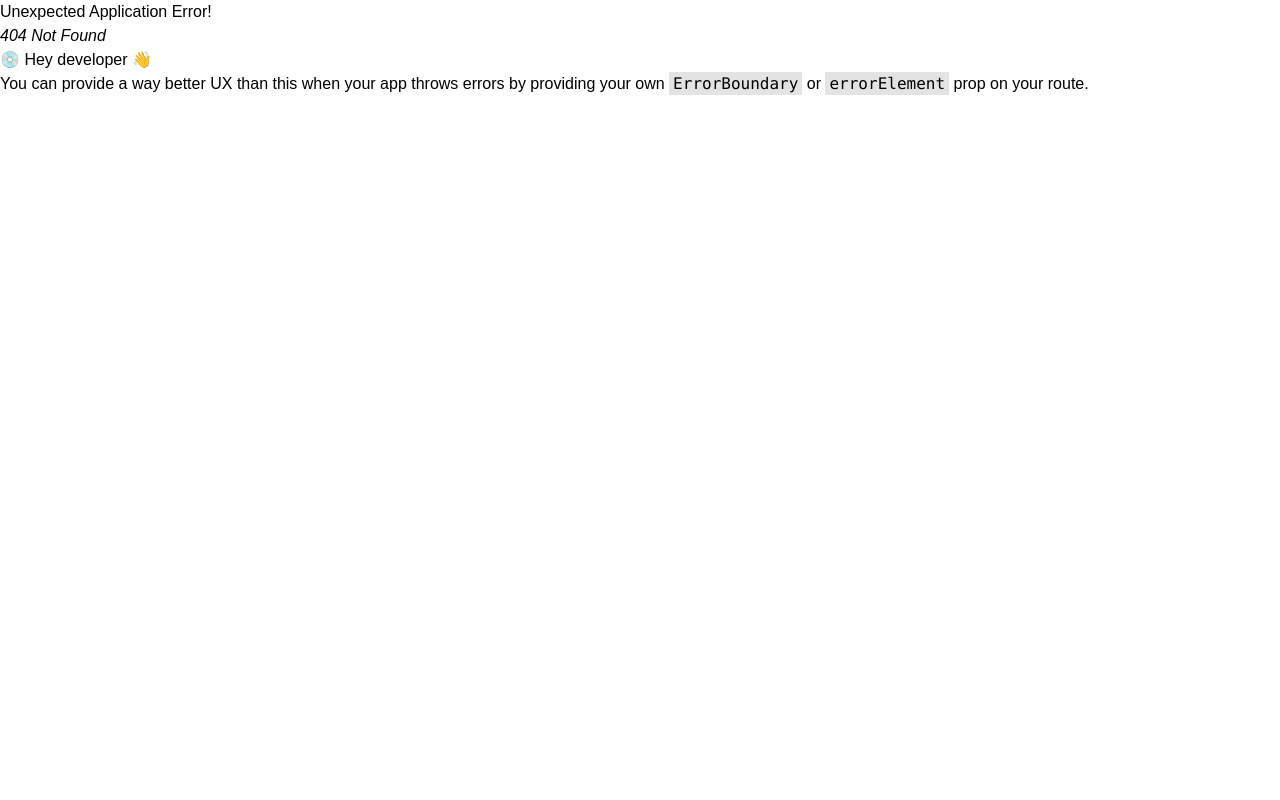
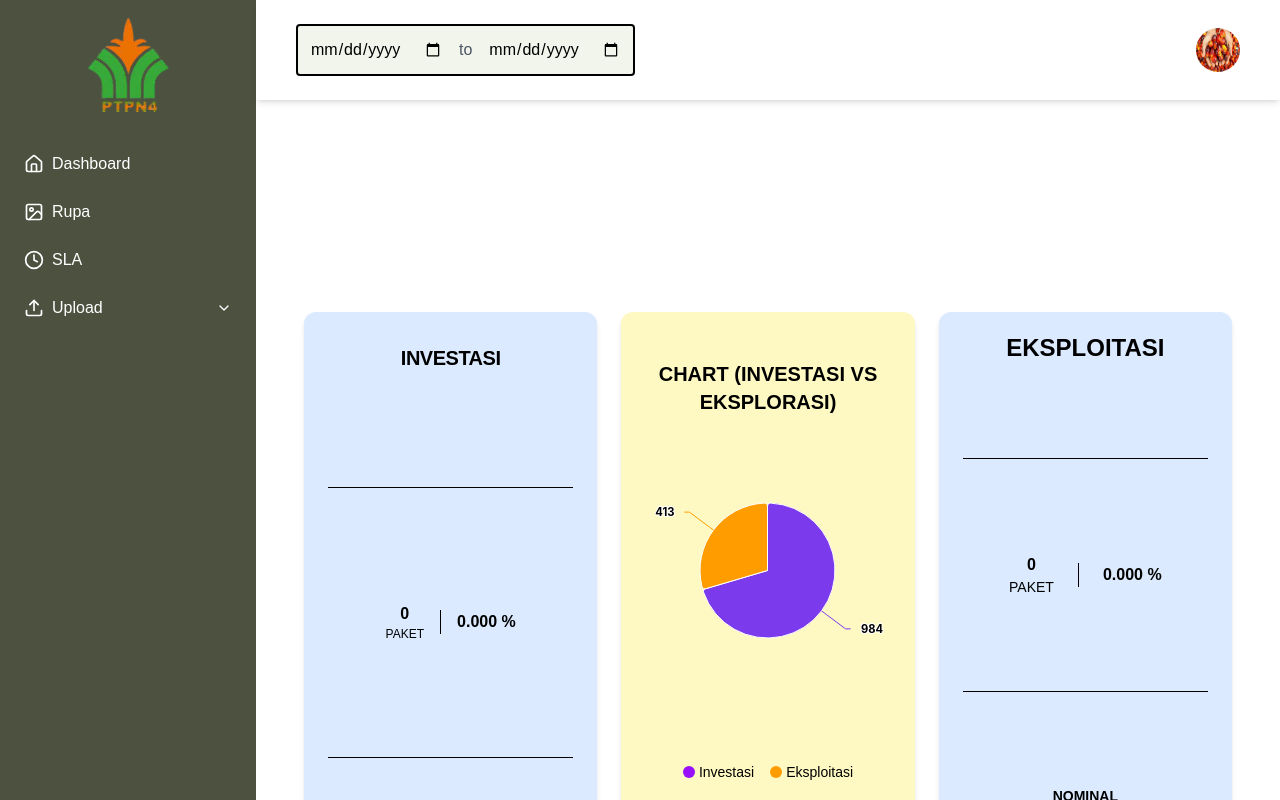
Before and after one commit to ALVIANRML/dashboard-pengadaan, a React (Vite) app: page /rupa in a window 1280 px wide. Before the commit this address had no page. Shown: the top 800 px of the page. Built offline with nearby package versions, Linux system fonts and the light colour scheme.

Commit message:
perbaikan navbar

```diff
--- a/src/App.jsx
+++ b/src/App.jsx
@@ -1,30 +1,46 @@
-import React from 'react';
-import { BrowserRouter as Router, Routes, Route } from "react-router-dom";
-import Navbar from './components/Navbar';
-import Sidebar from './components/Sidebar';
+import React from "react";
+import {
+  BrowserRouter as Router,
+  Routes,
+  Route,
+  useLocation,
+} from "react-router-dom";
+import Navbar from "./components/Navbar";
+import Sidebar from "./components/Sidebar";
 import RupaPage from "./pages/RupaPage";
-import Dashboard from './pages/Dashboard';
+import Dashboard from "./pages/Dashboard";
+import LoginPage from "./pages/LoginPage";
+
+const Layout = ({ children }) => {
+  const location = useLocation();
+  const isLoginPage = location.pathname === "/login";
+
+  if (isLoginPage) {
+    return <>{children}</>;
+  }
+
+  return (
+    <div className="flex h-screen w-full">
+      <Sidebar />
+      <div className="flex-1 ml-64">
+        <Navbar />
+        <main className="p-6 pt-36">{children}</main>
+      </div>
+    </div>
+  );
+};
 
 function App() {
   return (
     <Router>
-      <div className="flex h-screen w-full">
-        <Sidebar />
-
-        {/* Konten utama */}
-        <div className="flex-1 ml-64">
-          <Navbar />
-
-          {/* Halaman utama (isi konten) */}
-          <main className="p-6 pt-36">
-            <Routes>
-              <Route path="/dashboard" element={<Dashboard />} />
-              <Route path="/rupa" element={<RupaPage />} />
-              <Route path="/" element={<Dashboard />} />
-            </Routes>
-          </main>
-        </div>
-      </div>
+      <Layout>
+        <Routes>
+          <Route path="/" element={<Dashboard />} />
+          <Route path="/dashboard" element={<Dashboard />} />
+          <Route path="/rupa" element={<RupaPage />} />
+          <Route path="/login" element={<LoginPage />} />
+        </Routes>
+      </Layout>
     </Router>
   );
 }
--- a/src/components/Cards/PieChart.jsx
+++ b/src/components/Cards/PieChart.jsx
@@ -1,35 +1,35 @@
-import React from 'react';
-import Highcharts from 'highcharts';
-import HighchartsReact from 'highcharts-react-official';
+import React from "react";
+import Highcharts from "highcharts";
+import HighchartsReact from "highcharts-react-official";
 
 const PieChartHighcharts = () => {
   const options = {
     chart: {
-      type: 'pie',
+      type: "pie",
       height: 250,
-      backgroundColor: 'transparent',
+      backgroundColor: "transparent",
     },
     title: {
-      text: null
+      text: null,
     },
     series: [
       {
-        name: 'Jumlah',
+        name: "Jumlah",
         data: [
-          { name: 'Investasi', y: 984, color: '#7C3AED' },
-          { name: 'Eksploitasi', y: 413, color: '#ff9d00' },
-        ]
-      }
+          { name: "Investasi", y: 984, color: "#7C3AED" },
+          { name: "Eksploitasi", y: 413, color: "#ff9d00" },
+        ],
+      },
     ],
     plotOptions: {
       pie: {
         allowPointSelect: true,
-        cursor: 'pointer',
+        cursor: "pointer",
         dataLabels: {
           enabled: true,
-          format: '{point.y}',
-        }
-      }
+          format: "{point.y}",
+        },
+      },
     },
     credits: { enabled: false },
   };
--- a/src/components/Navbar.jsx
+++ b/src/components/Navbar.jsx
@@ -1,21 +1,29 @@
 import React, { useState } from "react";
+import { useNavigate } from "react-router-dom";
 
 const Navbar = () => {
   const [startDate, setStartDate] = useState("");
   const [endDate, setEndDate] = useState("");
+  const [isDropdownOpen, setIsDropdownOpen] = useState(false);
+  const navigate = useNavigate();
+
+  const handleLogout = () => {
+    localStorage.clear();
+    navigate("/login");
+  };
 
   return (
-    <nav className="bg-white px-10 py-8 shadow-md fixed top-0 left-64 w-[calc(100%-16rem)] z-50">
+    <nav className="bg-white px-10 py-6 shadow-md fixed top-0 left-64 w-[calc(100%-16rem)] z-50">
       <div className="flex justify-between items-center w-full">
         {/* Date Range Picker */}
-        <div className="flex items-center gap-4 text-black bg-[#F2F5EC] p-3 rounded border-2 text-xl">
+        <div className="flex items-center gap-4 text-black bg-[#F2F5EC] p-3 rounded border-2 text-base">
           <input
             type="date"
             value={startDate}
             onChange={(e) => setStartDate(e.target.value)}
             className="outline-none"
           />
-          <span className="text-gray-600 text-xl">to</span>
+          <span className="text-gray-600">to</span>
           <input
             type="date"
             value={endDate}
@@ -24,10 +32,26 @@ const Navbar = () => {
           />
         </div>
 
-        {/* Login Button */}
-        <button className="bg-[#4D5240] text-white text-xl px-6 py-2 rounded-md hover:bg-[#9AA580] transition duration-300 ease-in-out hover:scale-105">
-          Login
-        </button>
+        {/* Avatar Dropdown */}
+        <div className="relative">
+          <img
+            src="/avatar.jpg"
+            alt="Admin Avatar"
+            className="w-11 h-11 rounded-full cursor-pointer hover:scale-105 transition-transform duration-300"
+            onClick={() => setIsDropdownOpen(!isDropdownOpen)}
+          />
+
+          {isDropdownOpen && (
+            <div className="absolute right-0 mt-2 w-32 bg-white border rounded shadow-md z-50">
+              <button
+                onClick={handleLogout}
+                className="block w-full px-4 py-2 text-left text-sm text-black hover:bg-gray-100"
+              >
+                Logout
+              </button>
+            </div>
+          )}
+        </div>
       </div>
     </nav>
   );
--- a/src/main.jsx
+++ b/src/main.jsx
@@ -1,23 +1,10 @@
 import React from "react";
 import ReactDOM from "react-dom/client";
-import Dashboard from "./pages/Dashboard";
-import { createBrowserRouter, RouterProvider } from "react-router-dom";
-import LoginPage from "./pages/loginPage";
+import App from "./App";
 import "./index.css";
-
-const router = createBrowserRouter([
-  {
-    path: "/",
-    element: <LoginPage />,
-  },
-  {
-    path: "/dashboard",
-    element: <Dashboard />,
-  },
-]);
 
 ReactDOM.createRoot(document.getElementById("root")).render(
   <React.StrictMode>
-    <RouterProvider router={router} />
+    <App />
   </React.StrictMode>
 );
--- a/src/pages/RupaPage.jsx
+++ b/src/pages/RupaPage.jsx
@@ -10,7 +10,9 @@ const RupaPage = () => {
       <div className="grid grid-cols-1 md:grid-cols-3 gap-6 mb-6 items-stretch">
         {/* Kartu INVESTASI */}
         <div className="bg-blue-100 rounded-xl shadow-md px-6 py-4 text-center text-black flex flex-col justify-between h-full">
-        <h3 className="font-bold text-xl mb-4 mt-4 tracking-tight">INVESTASI</h3>
+          <h3 className="font-bold text-xl mb-4 mt-4 tracking-tight">
+            INVESTASI
+          </h3>
 
           <hr className="border-t border-black mb-4" />
 
```
Also changed, not shown: src/components/Cards/CardChart.jsx (+5 -5 lines), src/components/Cards/SmallChart.jsx (+8 -2 lines), src/components/Sidebar.jsx (+17 -4 lines), public/avatar.jpg (added). Lines whose indentation alone changed are shown as unchanged.
